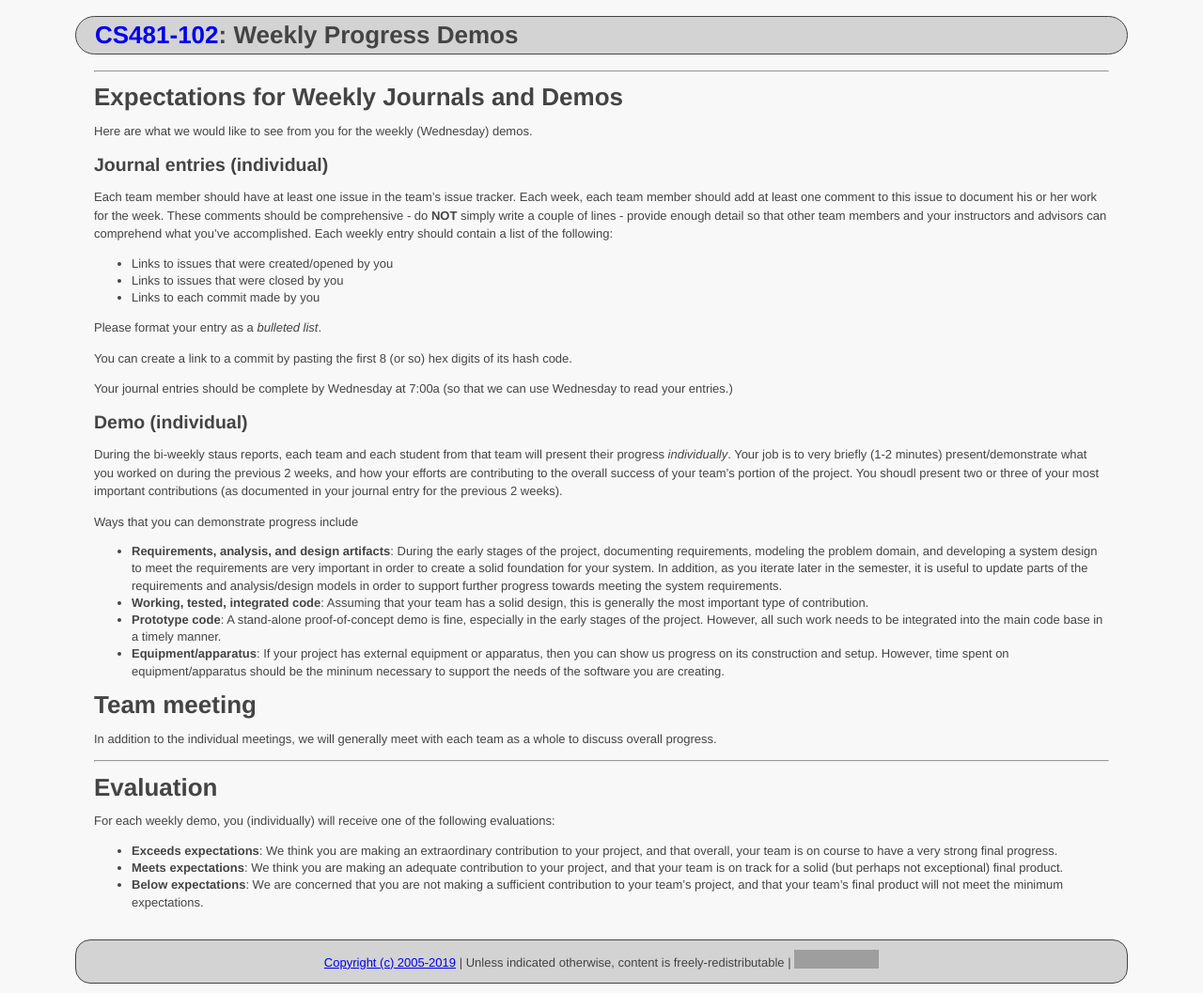
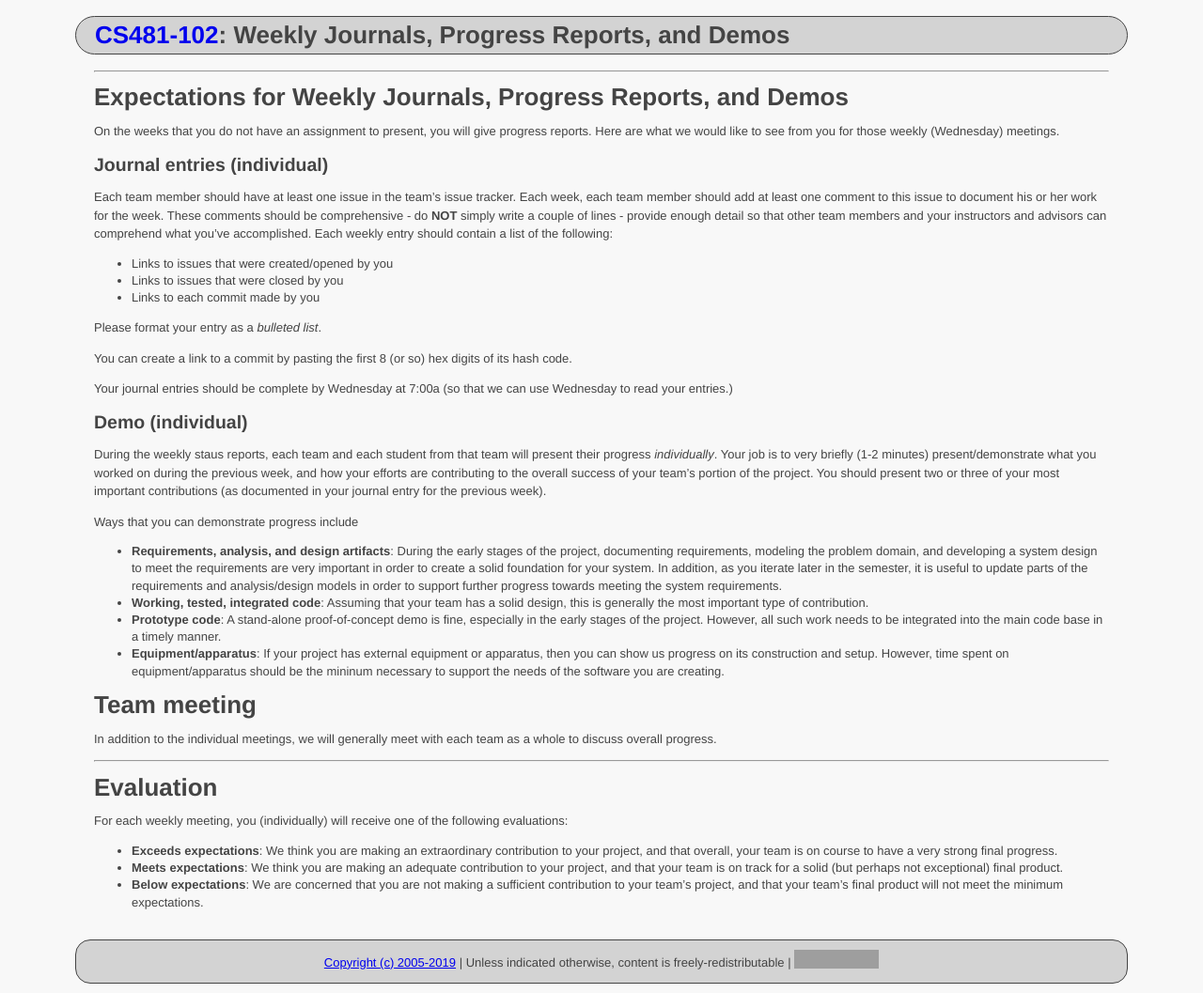
Before and after one commit to ycpcs/cs481-fall2019-RT, a Jekyll site: the page built from assign/assign02.md, in a window 1280 px wide. Shown: the whole page at 94% size. Built offline with Jekyll 4.4.1, drawn with Linux system fonts in a browser that asks for light colours; grey boxes are pictures that could not be loaded.

Commit message:
minor updates for progress reports

```diff
--- a/assign/assign02.md
+++ b/assign/assign02.md
@@ -1,16 +1,15 @@
 ---
 layout: default
 course_number: CS481-102
-title: Weekly Progress Demos
+title: Weekly Journals, Progress Reports, and Demos
 ---
 
 --- --- --- --- --- --- --- --- --- --- --- --- --- --- --- --- --- --- --- --- --- --- --- ---
 
 
+# Expectations for Weekly Journals, Progress Reports, and Demos
 
-# Expectations for Weekly Journals and Demos
-
-Here are what we would like to see from you for the weekly (Wednesday) demos.
+On the weeks that you do not have an assignment to present, you will give progress reports.  Here are what we would like to see from you for those weekly (Wednesday) meetings.
 
 
 ## Journal entries (individual)
@@ -30,7 +29,7 @@ Your journal entries should be complete by Wednesday at 7:00a (so that we can us
 
 ## Demo (individual)
 
-During the bi-weekly staus reports, each team and each student from that team will present their progress *individually*.  Your job is to very briefly (1-2 minutes) present/demonstrate what you worked on during the previous 2 weeks, and how your efforts are contributing to the overall success of your team's portion of the project.  You shoudl present two or three of your most important contributions (as documented in your journal entry for the previous 2 weeks).
+During the weekly staus reports, each team and each student from that team will present their progress *individually*.  Your job is to very briefly (1-2 minutes) present/demonstrate what you worked on during the previous week, and how your efforts are contributing to the overall success of your team's portion of the project.  You should present two or three of your most important contributions (as documented in your journal entry for the previous week).
 
 Ways that you can demonstrate progress include
 
@@ -49,7 +48,7 @@ In addition to the individual meetings, we will generally meet with each team as
 
 # Evaluation
 
-For each weekly demo, you (individually) will receive one of the following evaluations:
+For each weekly meeting, you (individually) will receive one of the following evaluations:
 
 * **Exceeds expectations**: We think you are making an extraordinary contribution to your project, and that overall, your team is on course to have a very strong final progress.
 * **Meets expectations**: We think you are making an adequate contribution to your project, and that your team is on track for a solid (but perhaps not exceptional) final product.
```
Also changed, not shown: assign/assign01.md (+1 -1 lines), schedule.md (+1 -1 lines), syllabus.md (+4 -2 lines).
